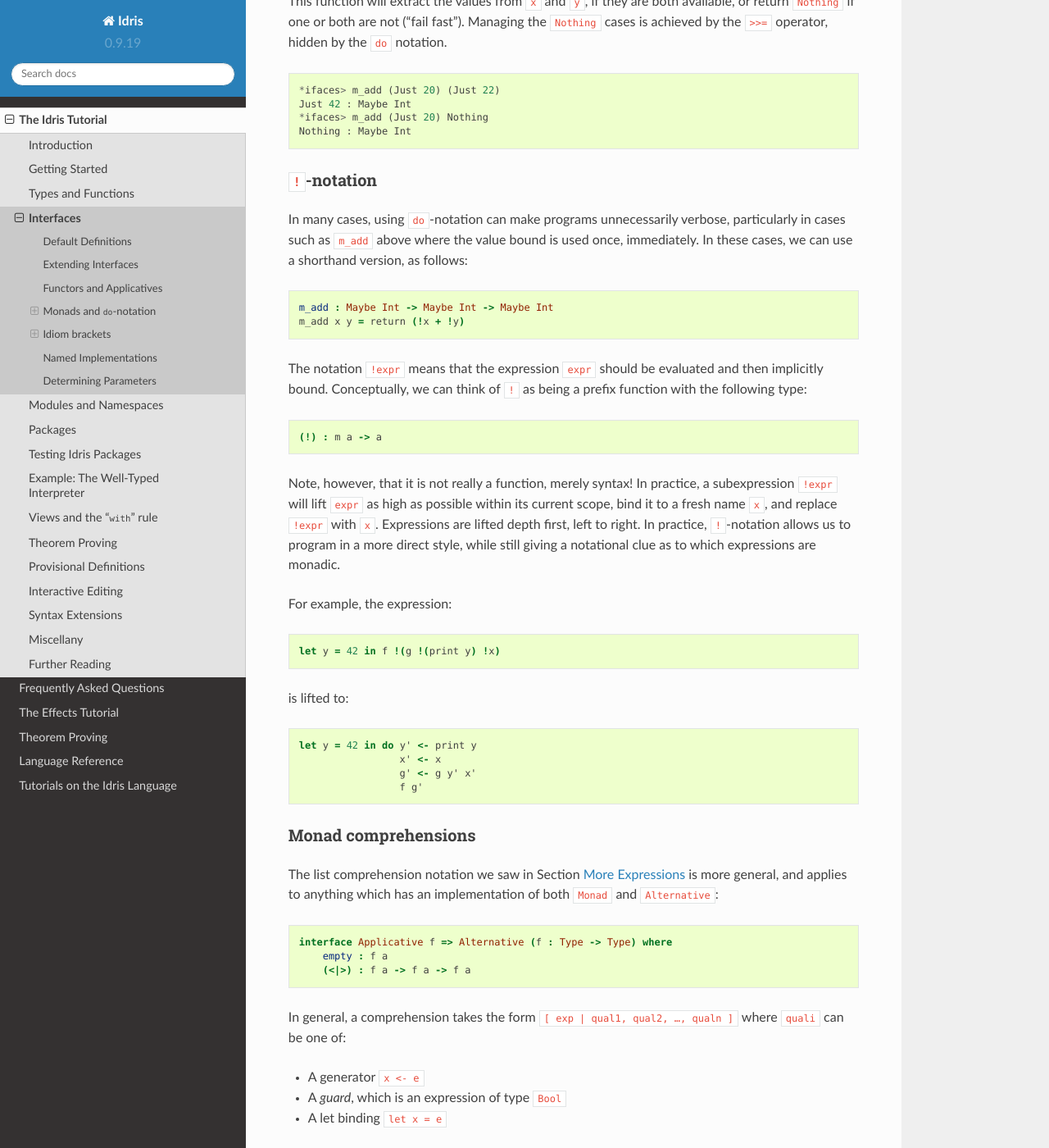
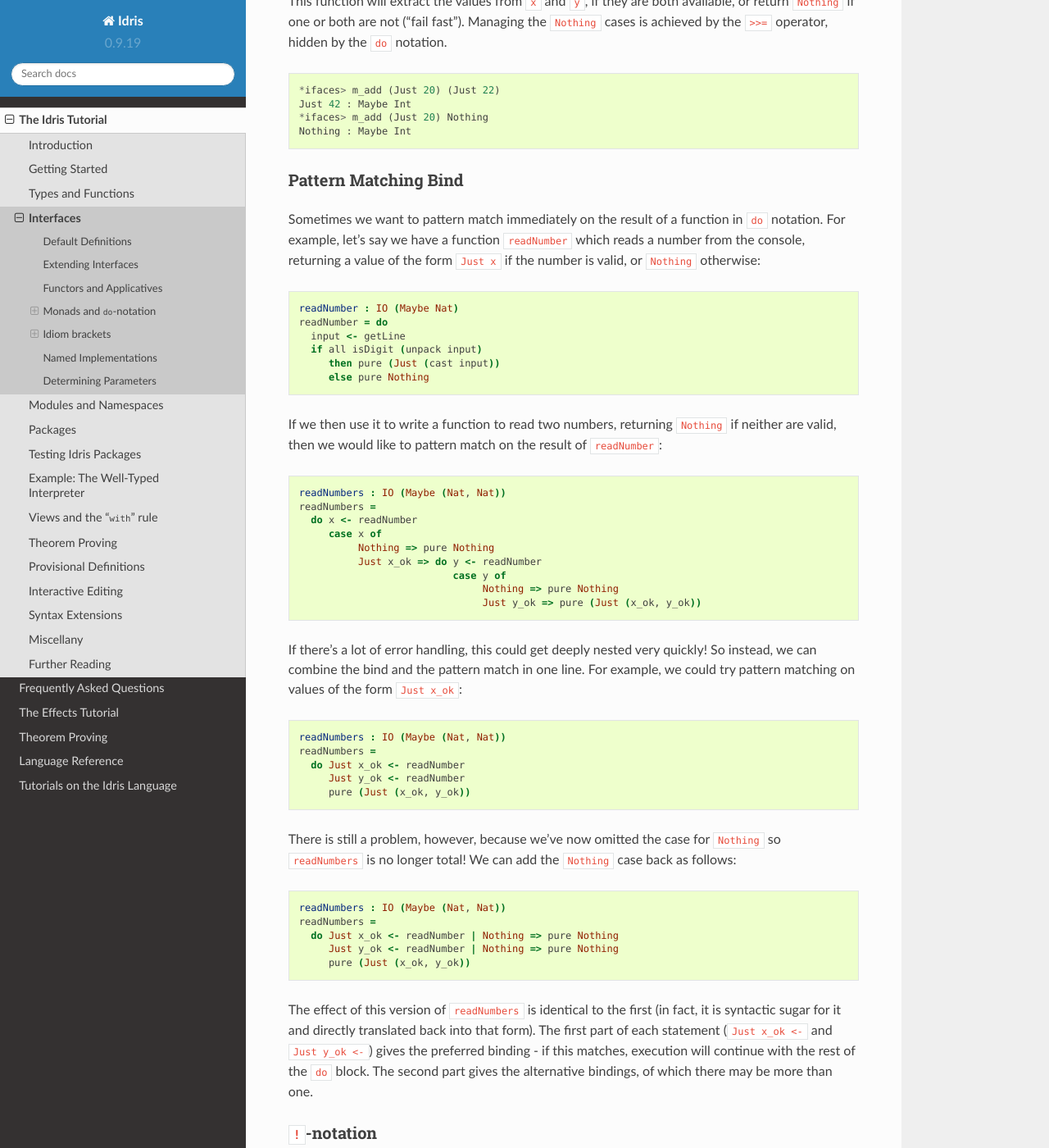
Before and after one commit to idris-lang/Idris-dev, a Sphinx documentation site: the page built from docs/tutorial/interfaces.rst, in a window 1280 px wide and 1400 px high, scrolled down 4304 px. Shown: the whole window at 82% size. Built offline with Sphinx 7.4.7 and the Read the Docs theme 2.0.0, drawn with Linux system fonts in a browser that asks for light colours; formulas are drawn with MathJax 3.

Commit message:
Add brief tutorial section
On pattern matching bindings and alternatives

```diff
--- a/docs/tutorial/interfaces.rst
+++ b/docs/tutorial/interfaces.rst
@@ -245,6 +245,70 @@ are both available, or return ``Nothing`` if one or both are not ("fail fast").
     Just 42 : Maybe Int
     *ifaces> m_add (Just 20) Nothing
     Nothing : Maybe Int
+
+Pattern Matching Bind
+---------------------
+
+Sometimes we want to pattern match immediately on the result of a function
+in ``do`` notation. For example, let's say we have a function ``readNumber``
+which reads a number from the console, returning a value of the form
+``Just x`` if the number is valid, or ``Nothing`` otherwise:
+
+.. code-block:: idris
+
+    readNumber : IO (Maybe Nat)
+    readNumber = do
+      input <- getLine
+      if all isDigit (unpack input)
+         then pure (Just (cast input))
+         else pure Nothing
+
+If we then use it to write a function to read two numbers, returning
+``Nothing`` if neither are valid, then we would like to pattern match
+on the result of ``readNumber``:
+
+.. code-block:: idris
+
+    readNumbers : IO (Maybe (Nat, Nat))
+    readNumbers =
+      do x <- readNumber
+         case x of
+              Nothing => pure Nothing
+              Just x_ok => do y <- readNumber
+                              case y of
+                                   Nothing => pure Nothing
+                                   Just y_ok => pure (Just (x_ok, y_ok))
+
+If there's a lot of error handling, this could get deeply nested very quickly!
+So instead, we can combine the bind and the pattern match in one line. For example,
+we could try pattern matching on values of the form ``Just x_ok``:
+
+.. code-block:: idris
+
+    readNumbers : IO (Maybe (Nat, Nat))
+    readNumbers =
+      do Just x_ok <- readNumber
+         Just y_ok <- readNumber
+         pure (Just (x_ok, y_ok))
+
+There is still a problem, however, because we've now omitted the case for
+``Nothing`` so ``readNumbers`` is no longer total! We can add the ``Nothing``
+case back as follows:
+
+.. code-block:: idris
+
+    readNumbers : IO (Maybe (Nat, Nat))
+    readNumbers =
+      do Just x_ok <- readNumber | Nothing => pure Nothing
+         Just y_ok <- readNumber | Nothing => pure Nothing
+         pure (Just (x_ok, y_ok))
+
+The effect of this version of ``readNumbers`` is identical to the first (in
+fact, it is syntactic sugar for it and directly translated back into that form).
+The first part of each statement (``Just x_ok <-`` and ``Just y_ok <-``) gives
+the preferred binding - if this matches, execution will continue with the rest
+of the ``do`` block. The second part gives the alternative bindings, of which
+there may be more than one.
 
 ``!``-notation
 --------------
```
